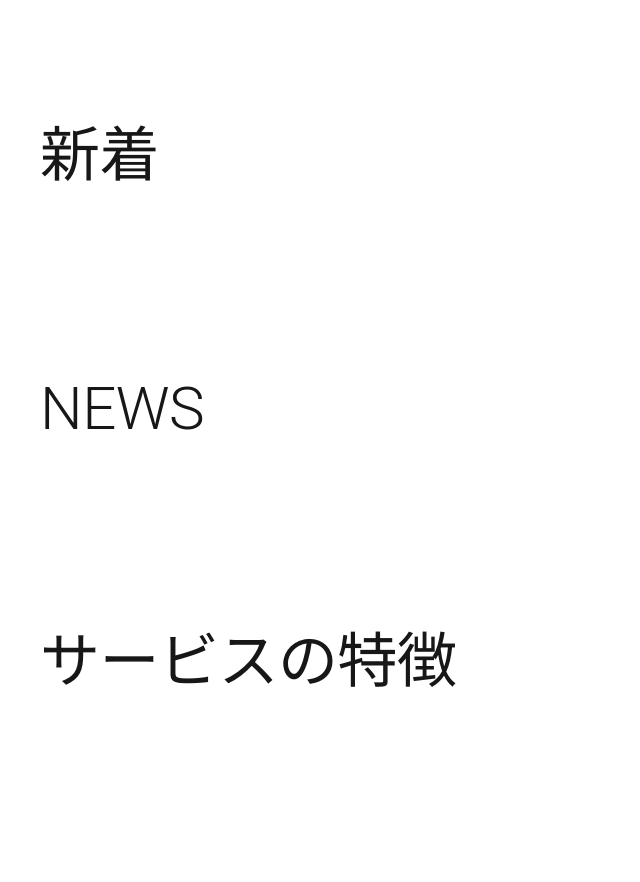
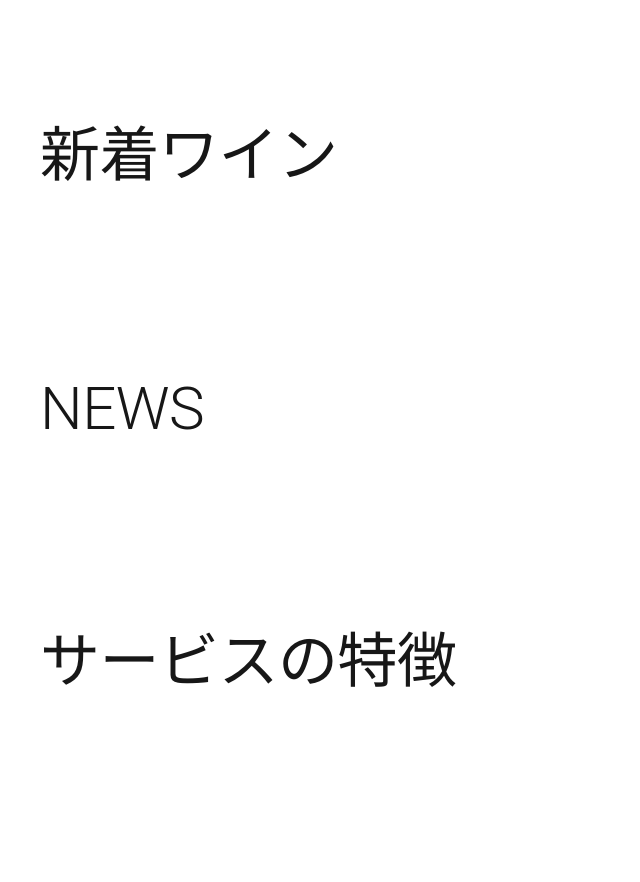
Before and after one commit to biz3018oda/NextJsTsPrismaApp, a Next.js app in the folder app/nextjsapp/: page / in a window 1280 px wide. Shown: the part 1720-2602 px from the top of the page, without its empty margins (0-640 px from the left). Built offline with nearby package versions, Linux system fonts and the light colour scheme.

Commit message:
新着を新着ワインに変更

```diff
--- a/app/nextjsapp/src/components/layouts/Main.tsx
+++ b/app/nextjsapp/src/components/layouts/Main.tsx
@@ -99,7 +99,7 @@ const Main = () => {
       </Box>
       <Box component="section" sx={{ padding:"80px 40px" }}>
         <Typography variant="h2" gutterBottom>
-        新着
+        新着ワイン
         </Typography>
       </Box>
       <Box component="section" sx={{ padding:"80px 40px" }}>
```
